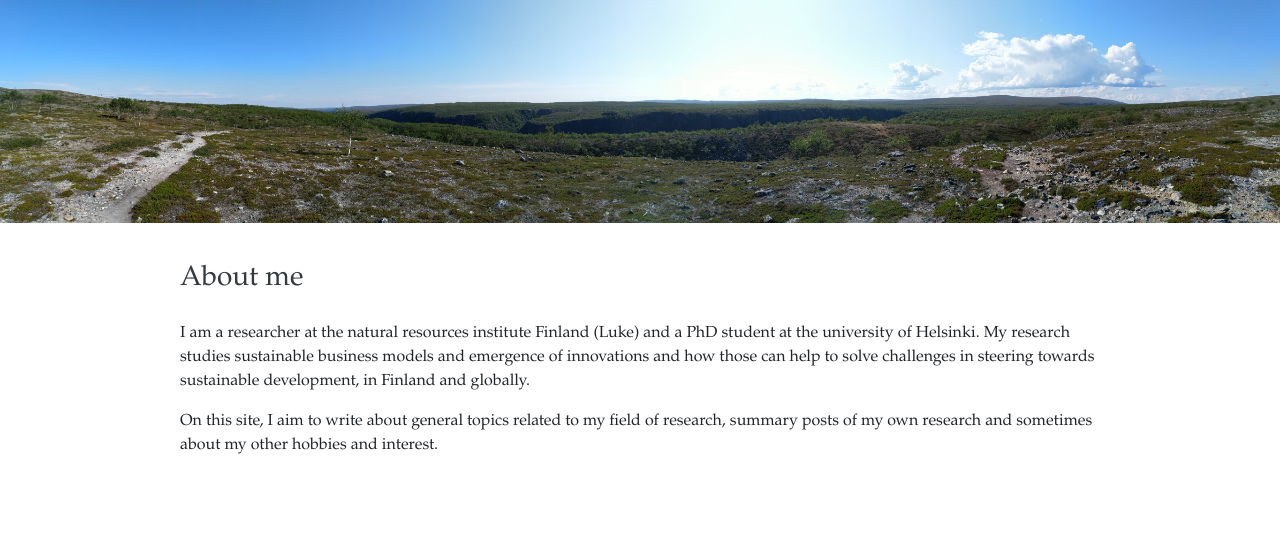
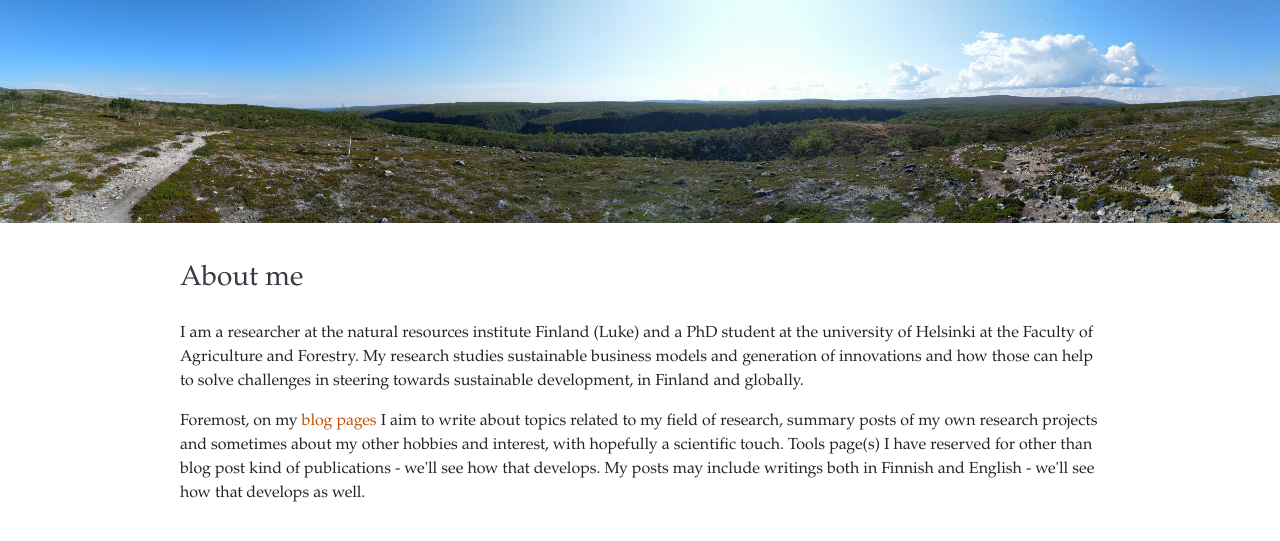
Before and after one commit to attekoskivaara/myownsite, a Django app: page / in a window 1280 px wide. Shown: the part 57-598 px from the top of the page. Run offline with Django 3.2, Linux system fonts and the light colour scheme; parts of the project's set-up code (start-up, migrations or seed data) failed here and were passed over; some libraries are stand-ins or nearby versions.

Commit message:
Yritän päivittää toisen koneen local repon githubista.

```diff
--- a/mysite/mysite/templates/index.html
+++ b/mysite/mysite/templates/index.html
@@ -14,13 +14,15 @@
       <div class=" col-md-8 col-md-10 mx-auto">
         <div class="site-heading">
           <h3 class=" site-heading my-4 mt-3 text-dark"> About me </h3>
-          <p>I am a researcher at the natural resources institute Finland (Luke) and a PhD student at the university of Helsinki.
-            My research studies sustainable business models and emergence of innovations and how those can help to solve challenges in steering towards sustainable
+          <p>I am a researcher at the natural resources institute Finland (Luke) and a PhD student at the university of Helsinki
+            at the Faculty of Agriculture and Forestry. My research studies sustainable business models and generation of innovations and how those can help to solve challenges in steering towards sustainable
             development, in Finland and globally.
           </p>
-          <p>On this site, I aim to write about general topics related to my field of research, summary posts of my own research
-            and sometimes about my other hobbies and interest.
-
+          <p>
+            Foremost, on my <a href="{% url 'blog' %}">blog pages</a> I aim to write about topics related to my field of research, summary posts of my own research projects
+            and sometimes about my other hobbies and interest, with hopefully a scientific touch. Tools page(s) I have reserved
+            for other than blog post kind of publications - we'll see how that develops. My posts may include writings both in
+            Finnish and English - we'll see how that develops as well.
           </p>
 
         </div>
```
Also changed, not shown: mysite/mysite/templates/contact.html (+4 -3 lines), mysite/mysite/db.sqlite3.
